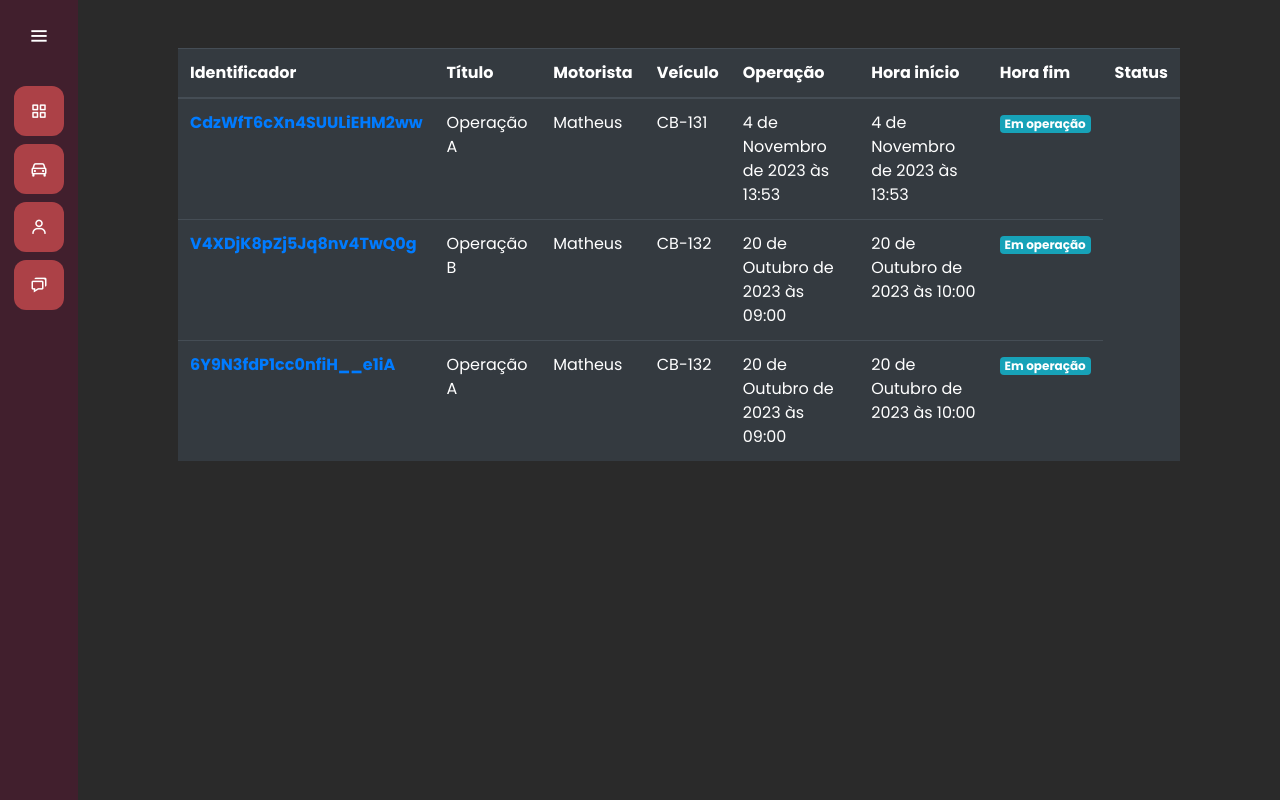
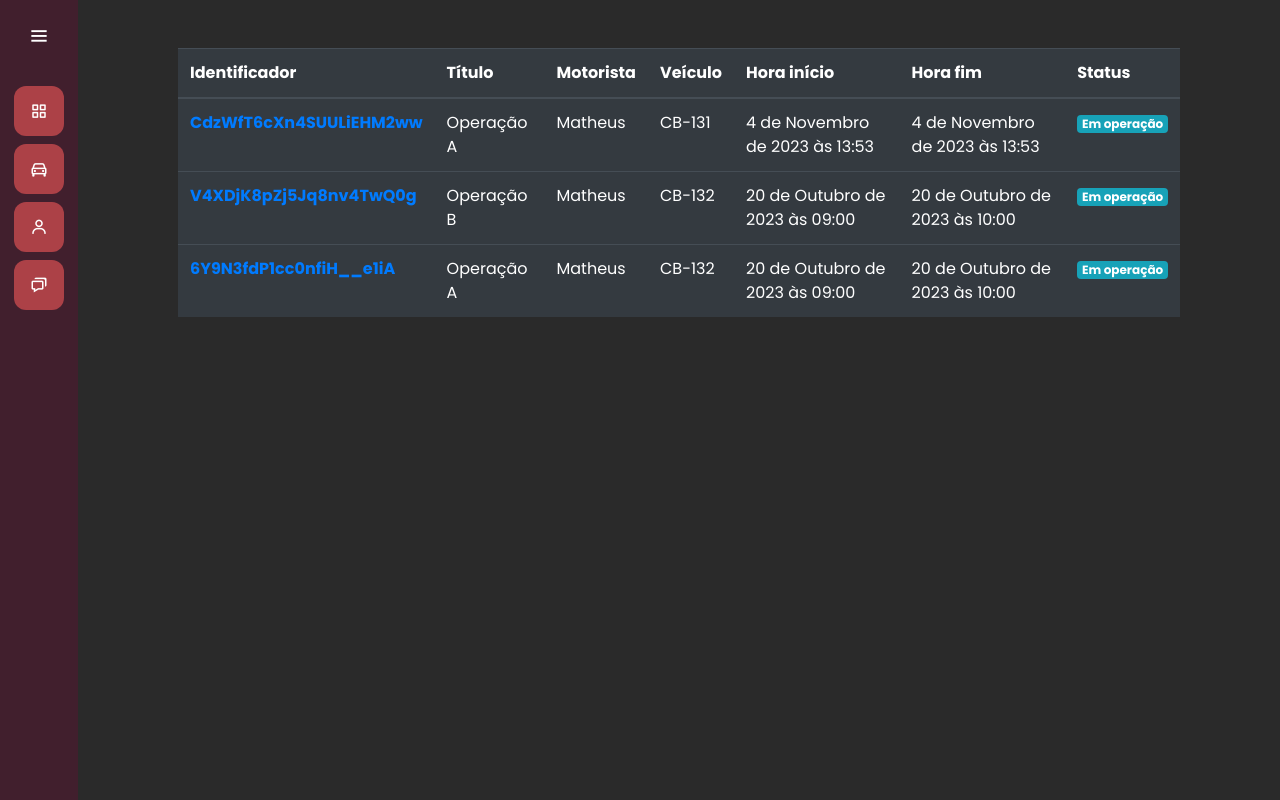
Before and after one commit to matheus-souzaComp/Gestao_Veiculos, a Django app: page /servicos/listar_servico/ in a window 1280 px wide. Run offline with Django 4.2, Linux system fonts and the light colour scheme; data comes from the database, SQL or seed files in the repository.

Commit message:
atualizacao de ip

```diff
--- a/servicos/templates/listar_servico.html
+++ b/servicos/templates/listar_servico.html
@@ -19,7 +19,6 @@
             <th scope="col">Título</th>
             <th scope="col">Motorista</th>
             <th scope="col">Veículo</th>
-            <th scope="col">Operação</th>
             <th scope="col">Hora início</th>
             <th scope="col">Hora fim</th>
             <th scope="col">Status</th>
@@ -41,7 +40,7 @@
                             <span class="badge badge-info">Em operação</span>
                         {% endif %}
 
-                        </td>
+                    </td>
                 </tr>
             {% endfor %}
         </tbody>
```
